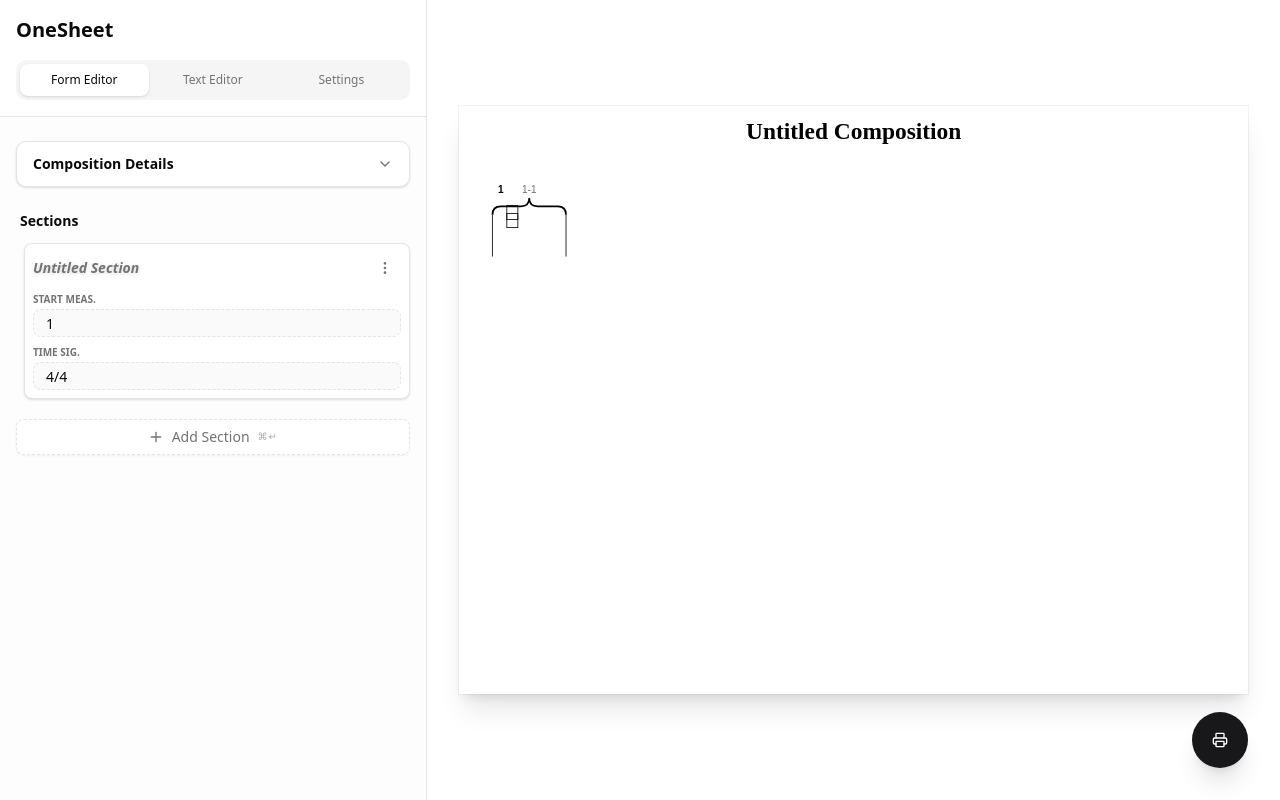
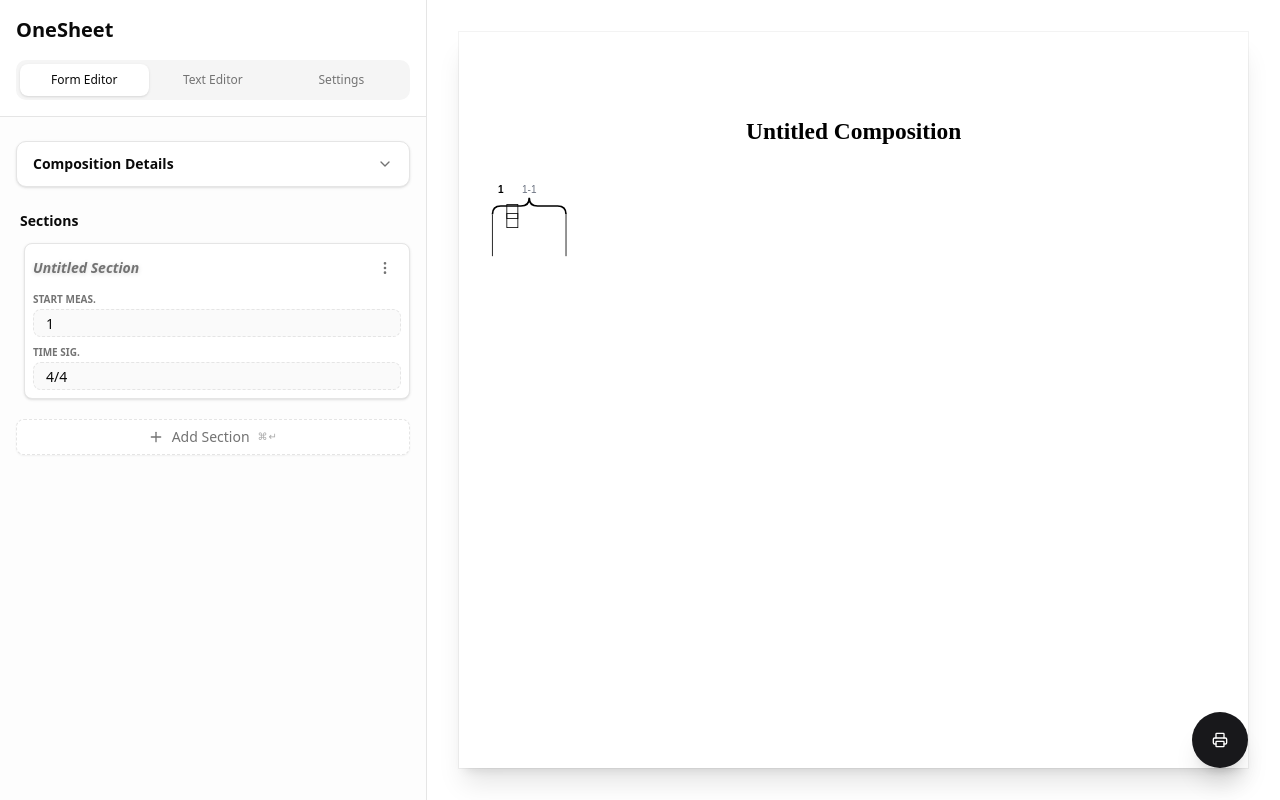
Before and after one commit to cspears1110/one-sheet, a Next.js app: page / in a window 1280 px wide. Built offline with nearby package versions, Linux system fonts and the light colour scheme.

Commit message:
some bug fixes to Safari print

```diff
--- a/app/globals.css
+++ b/app/globals.css
@@ -52,21 +52,9 @@
     background-color: white !important;
   }
 
-  body * {
-    visibility: hidden;
-  }
-
-  .flex-1>div,
-  .flex-1>div * {
-    visibility: visible;
-  }
-
-  .flex-1>div {
-    position: absolute;
-    left: 0;
-    top: 0;
-    width: 100vw;
-    background: transparent !important;
+  /* Aggressively hide all injected Next.js dev tools/portals */
+  body>*:not(#app-root):not(script):not(style) {
+    display: none !important;
   }
 
   /* Hide the print button itself */
--- a/app/page.tsx
+++ b/app/page.tsx
@@ -20,11 +20,11 @@ export default function Home() {
   if (!hydrated) return null; // Avoid server/client mismatch rendering empty canvas
 
   return (
-    <div className="flex h-screen w-screen overflow-hidden bg-background text-foreground">
+    <div id="app-root" className="flex h-screen w-screen overflow-hidden bg-background text-foreground print:block print:h-full print:w-full print:overflow-visible">
       <div className="w-1/3 min-w-[300px] flex flex-col print:hidden">
         <TextEditor />
       </div>
-      <div className="flex-1 overflow-auto flex items-center justify-center relative">
+      <div className="flex-1 overflow-auto flex items-center justify-center relative print:block print:overflow-visible">
         <CanvasRenderer />
         <div className="absolute bottom-8 right-8 print:hidden">
           <Button
--- a/components/CanvasRenderer.tsx
+++ b/components/CanvasRenderer.tsx
@@ -59,6 +59,23 @@ export function CanvasRenderer() {
         return { layoutStaves: bestStaves, scale: bestScale, logicalConfig: bestConfig };
     }, [composition, currentConfig]);
 
+    // Format strict sizes for Safari print bug (@page ignores size: letter landscape)
+    const { printWidth, printHeight, printSizeStr } = useMemo(() => {
+        const dimensions = {
+            letter: { w: 8.5, h: 11 },
+            legal: { w: 8.5, h: 14 },
+            tabloid: { w: 11, h: 17 }
+        };
+        const dim = dimensions[pageConfig.size];
+        let w = `${dim.w}in`;
+        let h = `${dim.h}in`;
+        if (pageConfig.orientation === 'landscape') {
+            w = `${dim.h}in`;
+            h = `${dim.w}in`;
+        }
+        return { printWidth: w, printHeight: h, printSizeStr: `${w} ${h}` };
+    }, [pageConfig.size, pageConfig.orientation]);
+
     // The physical page boundaries are strict now.
     const heightLimit = currentConfig.maxHeight + 80;
     const widthLimit = currentConfig.maxWidth + 80;
@@ -68,26 +85,39 @@ export function CanvasRenderer() {
     const offsetX = 40 + ((currentConfig.maxWidth - scaledWidth) / 2);
 
     return (
-        <div className="w-full h-full overflow-hidden bg-background p-8 flex items-center justify-center print:block print:p-0 print:bg-white">
+        <div className="w-full h-full overflow-hidden bg-background p-8 flex items-center justify-center print:block print:p-0 print:bg-white print-strict-container">
             <style type="text/css">
                 {`
                     @media print {
                         @page {
-                            size: ${pageConfig.size} ${pageConfig.orientation};
+                            size: ${printSizeStr};
                             margin: 0;
+                        }
+                        .print-strict-container {
+                            width: ${printWidth} !important;
+                            height: ${printHeight} !important;
+                            max-width: 100% !important;
+                            max-height: 100% !important;
+                        }
+                        .print-exact-size {
+                            width: 100% !important;
+                            height: 100% !important;
+                            max-width: 100% !important;
+                            max-height: 100% !important;
+                            page-break-inside: avoid;
+                            page-break-after: avoid;
                         }
                     }
                 `}
             </style>
             <svg
                 viewBox={`0 0 ${widthLimit} ${heightLimit}`}
-                className="bg-white shadow-xl ring-1 ring-zinc-900/5 print:shadow-none print:ring-0 print:w-screen print:h-screen print:max-w-none print:max-h-none print:m-0"
+                className="bg-white shadow-xl ring-1 ring-zinc-900/5 print:shadow-none print:ring-0 print:m-0 print-exact-size"
                 style={{
                     maxWidth: '100%',
                     maxHeight: '100%',
+                    height: '100%',
                     aspectRatio: `${widthLimit} / ${heightLimit}`,
-                    width: 'auto',
-                    height: 'auto'
                 }}
                 onClick={() => setActiveSelection({ sectionId: null, type: 'none' })}
             >
@@ -135,6 +165,6 @@ export function CanvasRenderer() {
 
             {/* Popover overlay rendered in typical DOM layer */}
             <CanvasPopover />
-        </div>
+        </div >
     );
 }
```
